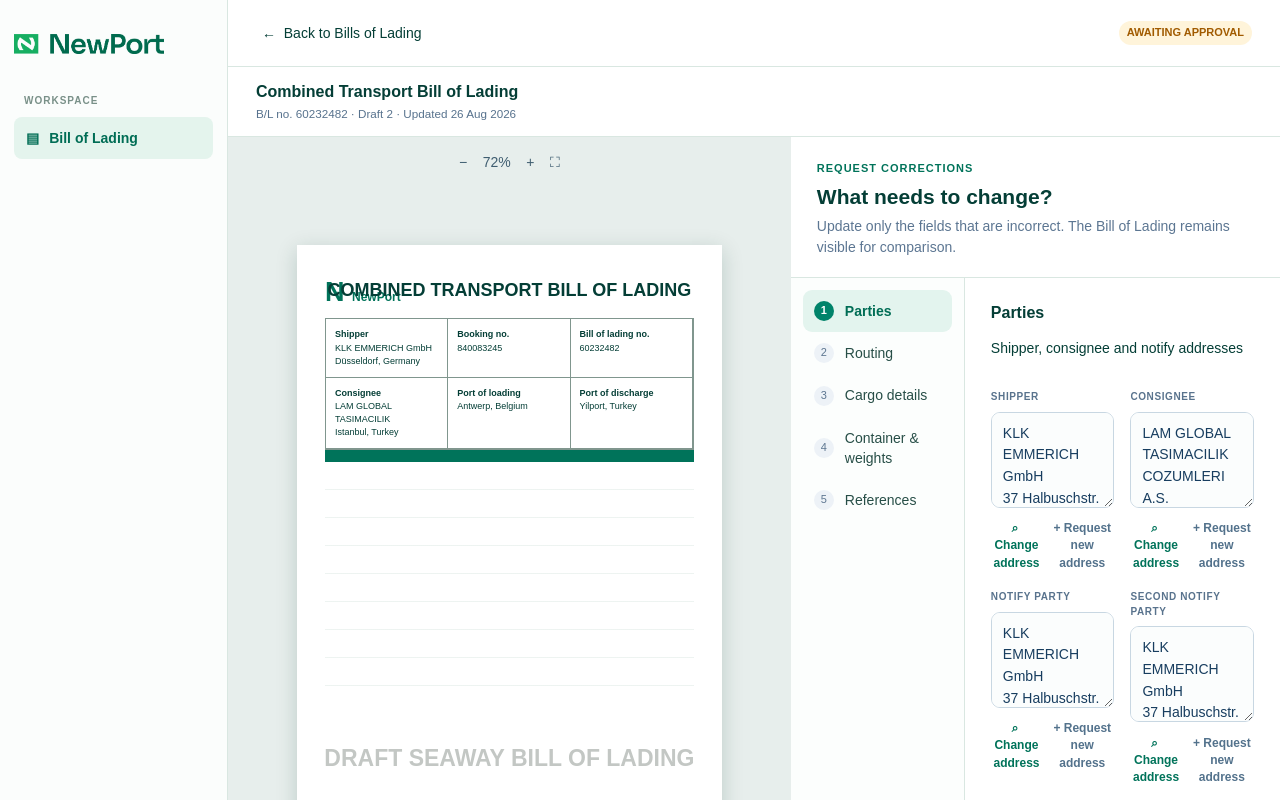
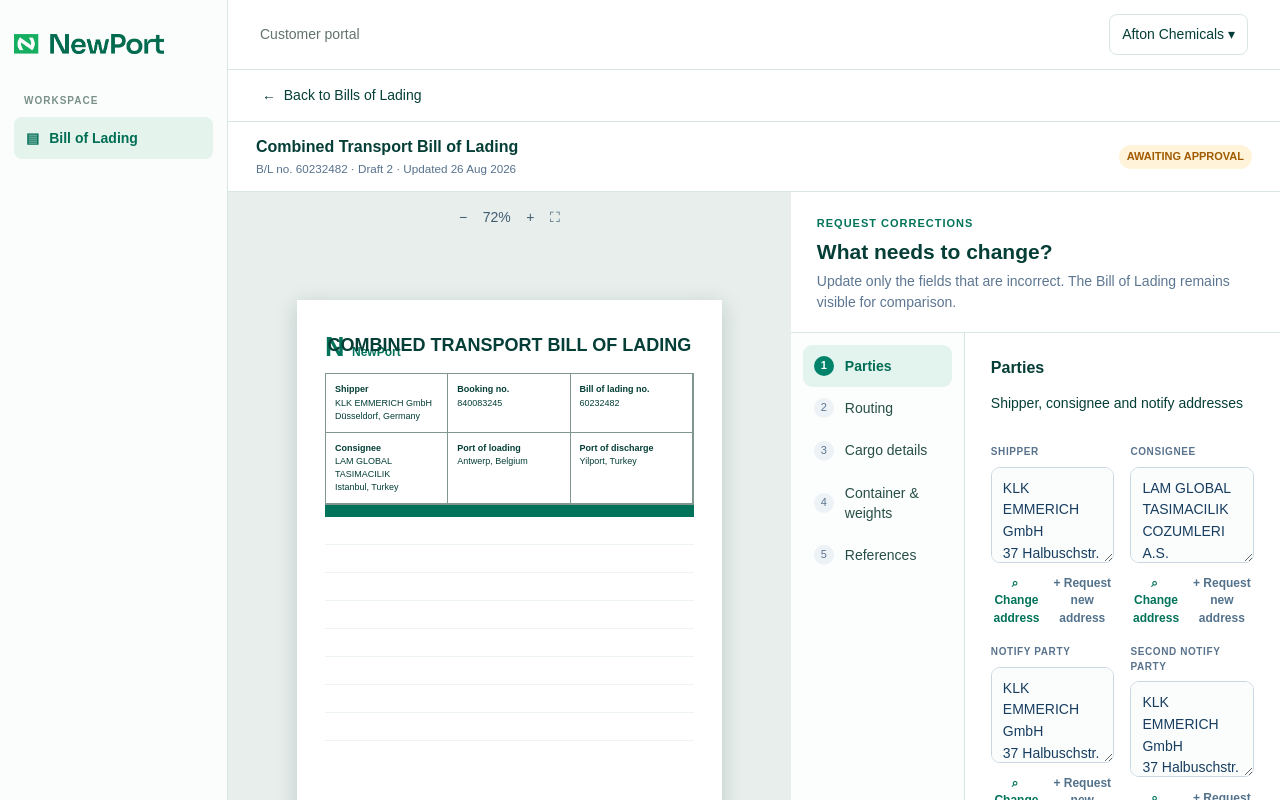
Before and after one commit to pablo-alfonso/NP-Portal, a Next.js app: page / in a window 1280 px wide. Both pictures are taken after a click on the button "60232482". Shown: the top 800 px of the page. Built offline with nearby package versions, Linux system fonts and the light colour scheme.

Commit message:
Align detail page header

```diff
--- a/app/page.tsx
+++ b/app/page.tsx
@@ -30,7 +30,7 @@
   return `${year}-${months[month]}-${day.padStart(2, "0")}`;
 }
 
-function DetailPage({ bill, onBack, onApproved, onCorrectionsSubmitted }: { bill: Bill; onBack: () => void; onApproved: () => void; onCorrectionsSubmitted: () => void }) {
+function DetailPage({ bill, accountLabel, onBack, onApproved, onCorrectionsSubmitted }: { bill: Bill; accountLabel: string; onBack: () => void; onApproved: () => void; onCorrectionsSubmitted: () => void }) {
   const [approvalOpen, setApprovalOpen] = useState(false);
   const [acceptedTerms, setAcceptedTerms] = useState(false);
   const [approved, setApproved] = useState(false);
@@ -38,11 +38,11 @@
   const canApprove = bill.status === "Awaiting approval" && !approved && !hasCorrections;
 
   return <section className="detail-shell">
-    <header className="detail-top">
+    <header className="topbar detail-accountbar"><span>Customer portal</span><button className="account">{accountLabel} ▾</button></header>
+    <header className="detail-top" style={{ height: 52 }}>
       <button className="back" onClick={onBack}>←&nbsp; Back to Bills of Lading</button>
-      <div><span className={`status ${(approved ? "Awaiting final" : bill.status).replaceAll(" ", "-")}`}>{approved ? "Awaiting Final" : humanStatus(bill.status)}</span>{(approved || bill.status === "Awaiting final") && <span className="approved-chip">✓ Approved</span>}</div>
     </header>
-    <div className="detail-title"><strong>Combined Transport Bill of Lading</strong><small>B/L no. {bill.number} · Draft 2 · Updated 26 Aug 2026</small></div>
+    <div className="detail-title" style={{ display: "flex", alignItems: "center", justifyContent: "space-between", gap: 16 }}><div><strong>Combined Transport Bill of Lading</strong><small>B/L no. {bill.number} · Draft 2 · Updated 26 Aug 2026</small></div><div className="detail-status" style={{ display: "flex", alignItems: "center", gap: 8 }}><span className={`status ${(approved ? "Awaiting final" : bill.status).replaceAll(" ", "-")}`}>{approved ? "Awaiting Final" : humanStatus(bill.status)}</span>{(approved || bill.status === "Awaiting final") && <span className="approved-chip">✓ Approved</span>}</div></div>
     <div className="split">
       <section className="pdf-area" aria-label="Bill of Lading document preview">
         <div className="zoom">− &nbsp;&nbsp; 72% &nbsp;&nbsp; + &nbsp;&nbsp; ⛶</div>
@@ -107,7 +107,7 @@
   return <main className={`portal-shell ${collapsed ? "portal-collapsed" : ""}`}>
     <PortalNavigation isAdmin={isAdmin} active="bill" collapsed={collapsed} onToggle={() => setCollapsed(value => !value)} onBillOfLading={() => setSelected(null)} />
     <section className="portal-content">
-      {selected ? <DetailPage bill={selected} onBack={() => setSelected(null)} onApproved={() => setBillList(current => current.map(item => item.number === selected.number ? { ...item, status: "Awaiting final" } : item))} onCorrectionsSubmitted={() => setBillList(current => current.map(item => item.number === selected.number ? { ...item, status: "Awaiting corrected draft" } : item))} /> : <>
+      {selected ? <DetailPage bill={selected} accountLabel={isAdmin ? "Pablo Alfonso · NewPort" : "Afton Chemicals"} onBack={() => setSelected(null)} onApproved={() => setBillList(current => current.map(item => item.number === selected.number ? { ...item, status: "Awaiting final" } : item))} onCorrectionsSubmitted={() => setBillList(current => current.map(item => item.number === selected.number ? { ...item, status: "Awaiting corrected draft" } : item))} /> : <>
         <header className="topbar"><span>Customer portal</span><div className="account-wrap"><button className="account" onClick={() => setAccountOpen(value => !value)}>{isAdmin ? "Pablo Alfonso · NewPort" : "Afton Chemicals"} ▾</button>{accountOpen && <div className="account-menu"><span>Demo account</span><button onClick={() => setDemoRole(false)}>Afton Chemicals<small>Customer portal</small></button><button onClick={() => setDemoRole(true)}>Pablo Alfonso<small>NewPort administrator</small></button></div>}</div></header>
         <section className="page"><div className="heading"><h1>Bill of Lading</h1><p>All drafts and issued Bills of Lading available to your organisation.</p></div>
           <div className="controls"><input value={query} onChange={event => setQuery(event.target.value)} placeholder="Search BL number, customer reference, product…" /><button className={filtersOpen ? "filters-active" : ""} onClick={() => setFiltersOpen(value => !value)}>☷&nbsp; Filters</button></div>
```
